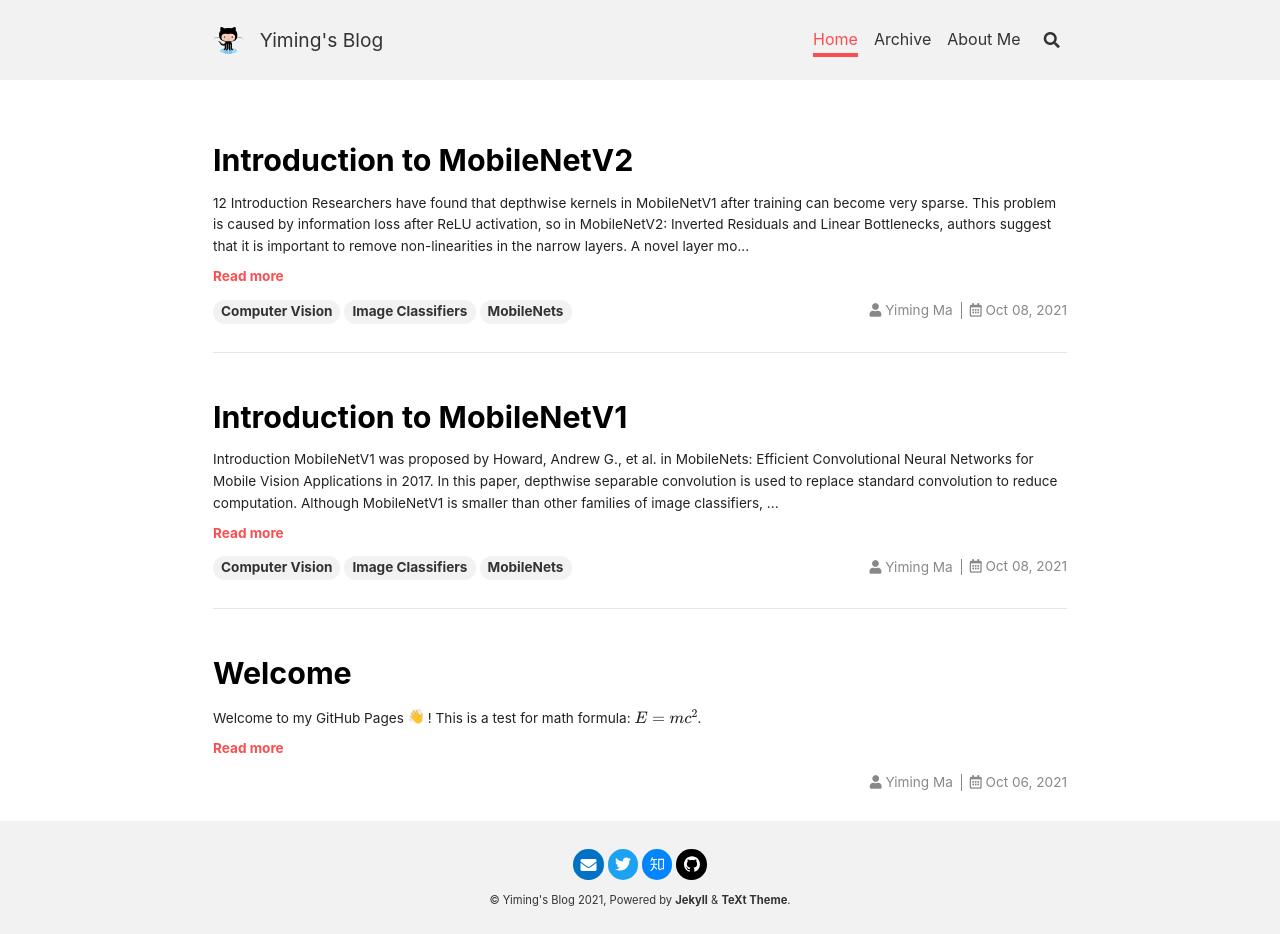
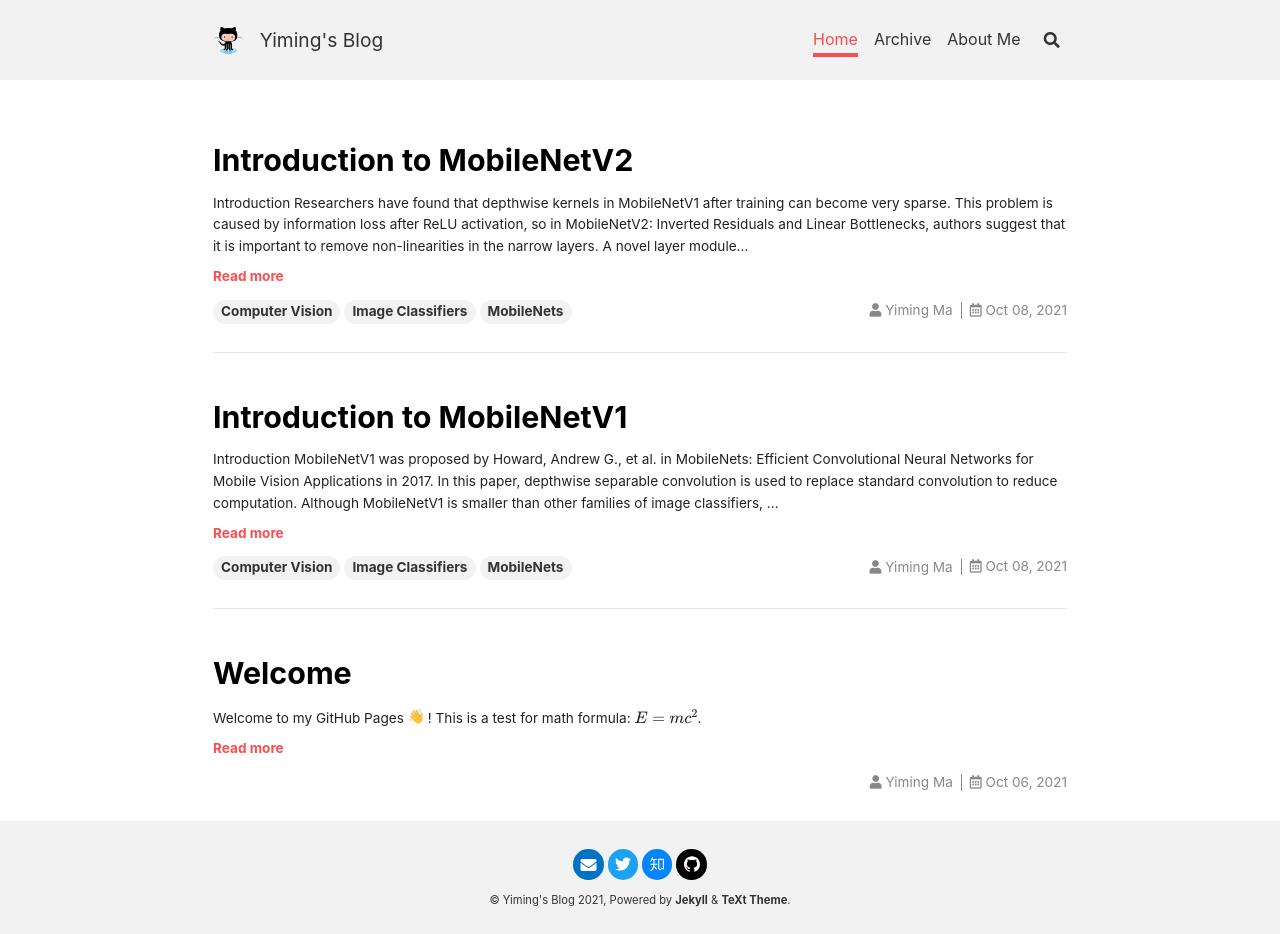
Before and after one commit to YimingMa/YIMINGMA.github.io, a Jekyll site: the page built from index.html, in a window 1280 px wide. Built offline with Jekyll 4.4.1, drawn with Linux system fonts in a browser that asks for light colours; nearby versions of some CDN libraries; emoji names are drawn with the system emoji font; formulas are drawn with MathJax 3; the list of posts is cut into pages by our own code.

Commit message:
Update 2021-10-08-introduction-to-MobileNetV2.md

```diff
--- a/_posts/2021-10-08-introduction-to-MobileNetV2.md
+++ b/_posts/2021-10-08-introduction-to-MobileNetV2.md
@@ -11,15 +11,13 @@ aside:
     toc: true
 ---
 
-12
-
 ## Introduction
 
 Researchers have found that depthwise kernels in [MobileNetV1](https://arxiv.org/abs/1704.04861) after training can become very sparse. This problem is caused by information loss after ReLU activation, so in [_MobileNetV2: Inverted Residuals and Linear Bottlenecks_](https://arxiv.org/abs/1801.04381), authors suggest that it is important to remove non-linearities in the narrow layers. A novel layer module – the **inverted residual block** has also been proposed, which takes a low-dimensional feature map as an input, and then it is expanded to be high-dimensional and subsequently filtered depthwise. At last, these filtered features are projected back to the low-dimensional space with a linear convolution, and then concatenated with the original input.
 
 ## Linear Bottlenecks
 
-Consider a deep neural network with $n$ layers $\left\{ L^{(k)} \right\}_{k=1}^n$, each of which has an output tensor of dimensions $h^{(k)} \times w^{(k)} \times d^{(k)}$. We treat each of them as a container of $h^{(k)} \cdot w^{(k)}$  "pixels" with $d^{(k)}$ dimensions. For a specific layer $k,$ we assume a non-linear transformation is taken after a convolutional operation. Namely, let $\boldsymbol{T}^{(k)} \in \mathbb{R}^{d^{(k)}\times d^{(k-1)}}$, and denote the output from the convolutional operation on the input tensor $\boldsymbol{a}^{(k-1)} \in \mathbb{R}^{d^{(k-1)}}$ as $\boldsymbol{z}^{(k)} \in \mathbb{R}^{d^{(k)}}$, i.e.,
+Consider a deep neural network with $n$ layers $$\{L^{(k)}\}_{k=1}^n$$, each of which has an output tensor of dimensions $$h^{(k)} \times w^{(k)} \times d^{(k)}$$. We treat each of them as a container of $h^{(k)} \cdot w^{(k)}$  "pixels" with $d^{(k)}$ dimensions. For a specific layer $k,$ we assume a non-linear transformation is taken after a convolutional operation. Namely, let $\boldsymbol{T}^{(k)} \in \mathbb{R}^{d^{(k)}\times d^{(k-1)}}$, and denote the output from the convolutional operation on the input tensor $\boldsymbol{a}^{(k-1)} \in \mathbb{R}^{d^{(k-1)}}$ as $\boldsymbol{z}^{(k)} \in \mathbb{R}^{d^{(k)}}$, i.e.,
 
 $$
 \label{eqn1}
```
